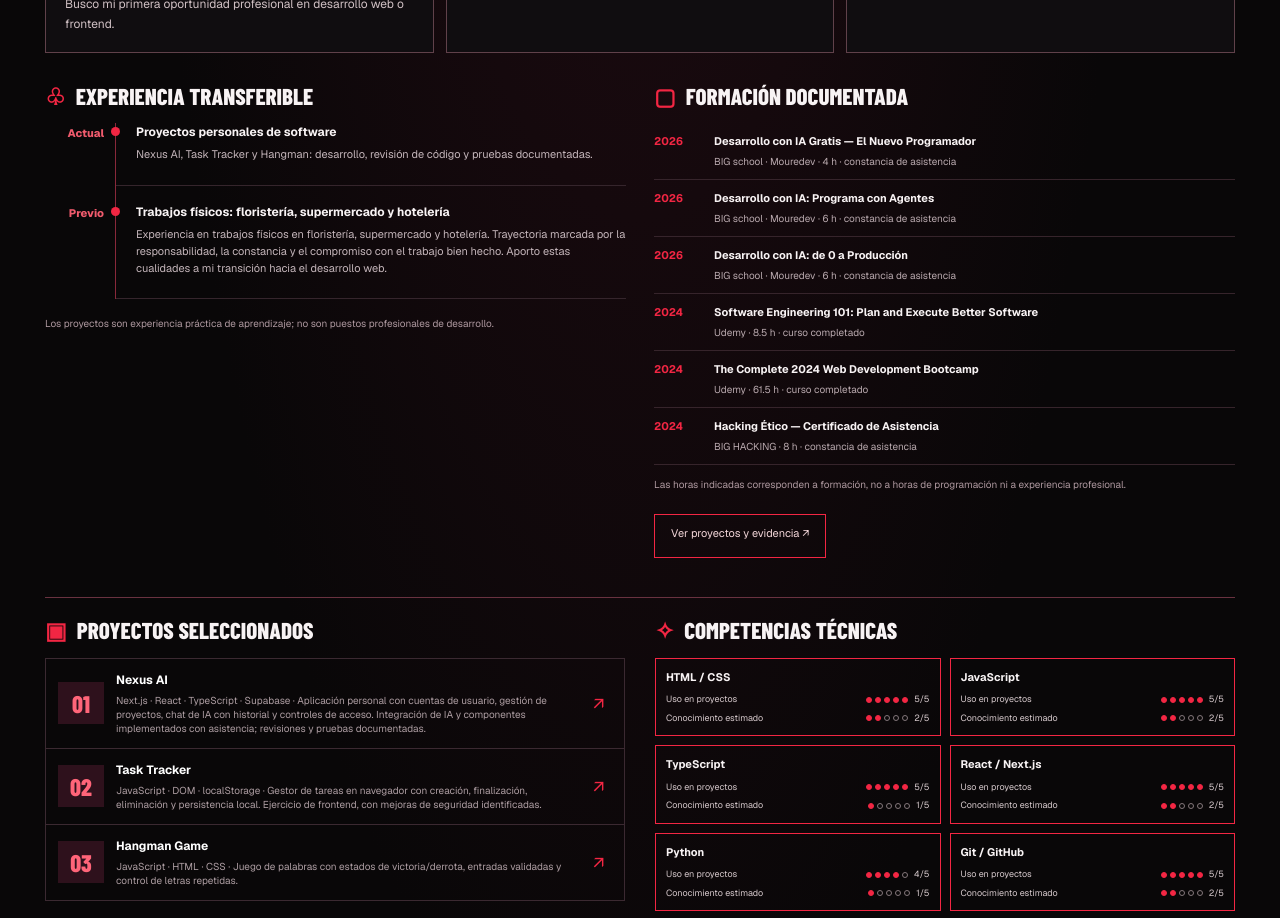
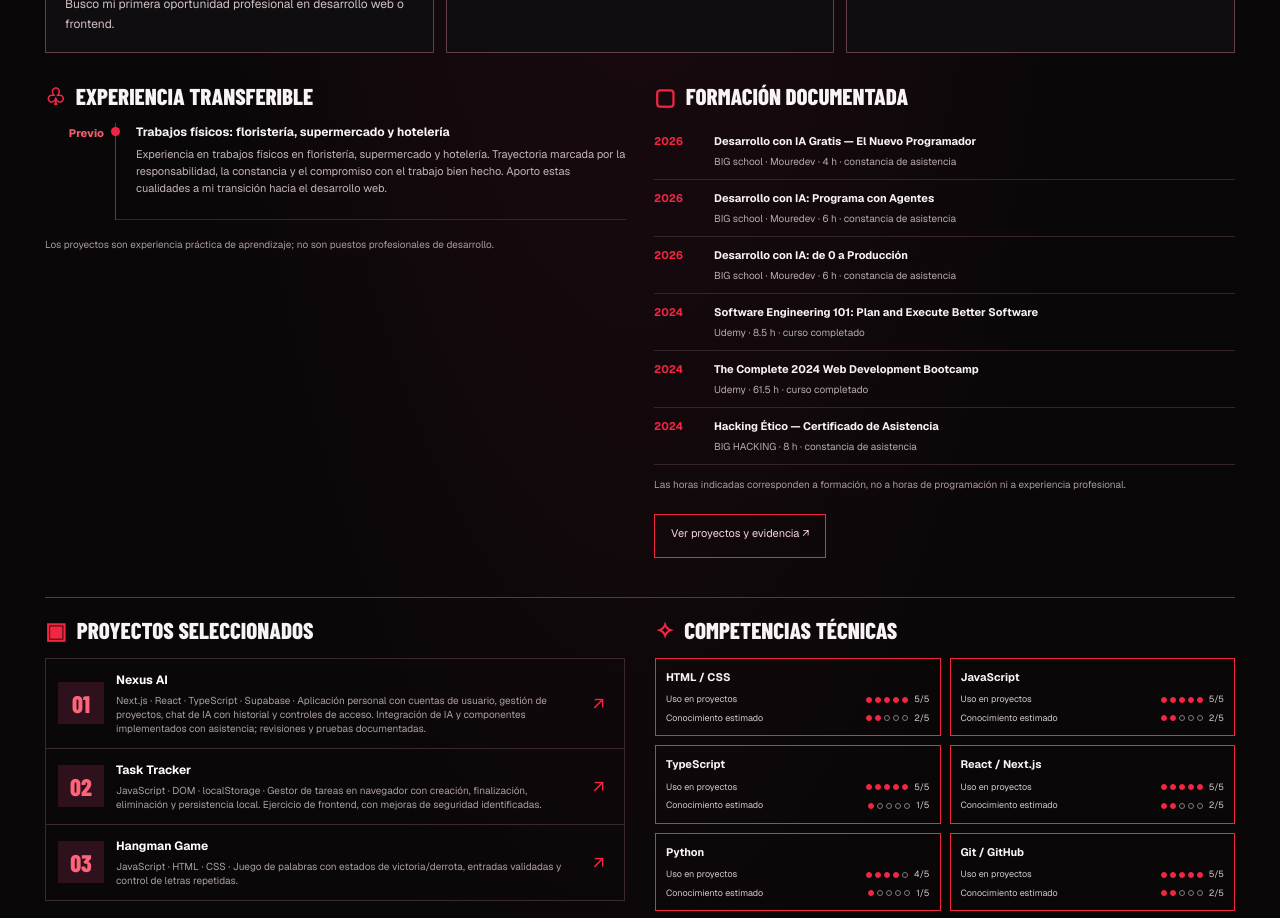
Before and after one commit to Dleteo/Nexus-AI, a Next.js app: page /resume in a window 1280 px wide. Shown: the part 780-1698 px from the top of the page. Built offline with nearby package versions, Linux system fonts and the light colour scheme.

Commit message:
Remove personal software projects from CV experience timeline

```diff
--- a/app/resume/page.tsx
+++ b/app/resume/page.tsx
@@ -73,7 +73,6 @@ export default async function ResumePage({searchParams}:{searchParams:Promise<{l
         <section className={styles.block} aria-labelledby="experience-heading">
           <h2 className={styles.blockHeading} id="experience-heading"><span>♧</span>{copy.headings.experience}</h2>
           <div className={styles.timeline}>
-            <div className={styles.timelineItem}><span className={styles.year}>{t("Actual","Current","Aktuell","Actuel","Atual")}</span><strong>{t("Proyectos personales de software","Personal software projects","Eigene Softwareprojekte","Projets logiciels personnels","Projetos pessoais de software")}</strong><p>{t("Nexus AI, Task Tracker y Hangman: desarrollo, revisión de código y pruebas documentadas.","Nexus AI, Task Tracker and Hangman: development, code review and documented tests.","Nexus AI, Task Tracker und Hangman: Entwicklung, Codeprüfung und dokumentierte Tests.","Nexus AI, Task Tracker et Hangman : développement, revue de code et tests documentés.","Nexus AI, Task Tracker e Hangman: desenvolvimento, revisão de código e testes documentados.")}</p></div>
             <div className={styles.timelineItem}><span className={styles.year}>{t("Previo","Prior","Früher","Avant","Anterior")}</span><strong>{t("Trabajos físicos: floristería, supermercado y hotelería","Physical work: floristry, supermarkets and hospitality","Körperliche Arbeit: Floristik, Supermarkt und Hotelgewerbe","Travaux physiques : fleuristerie, supermarché et hôtellerie","Trabalhos físicos: floricultura, supermercado e hotelaria")}</strong><p>{copy.experience}</p></div>
           </div>
           <p className={styles.note}>{t("Los proyectos son experiencia práctica de aprendizaje; no son puestos profesionales de desarrollo.","Projects demonstrate practical learning; they are not paid developer positions.","Projekte belegen praktische Lernarbeit, keine bezahlten Entwicklerstellen.","Les projets prouvent la pratique, pas des emplois rémunérés en développement.","Projetos demonstram prática, não empregos remunerados em desenvolvimento.")}</p>
```
